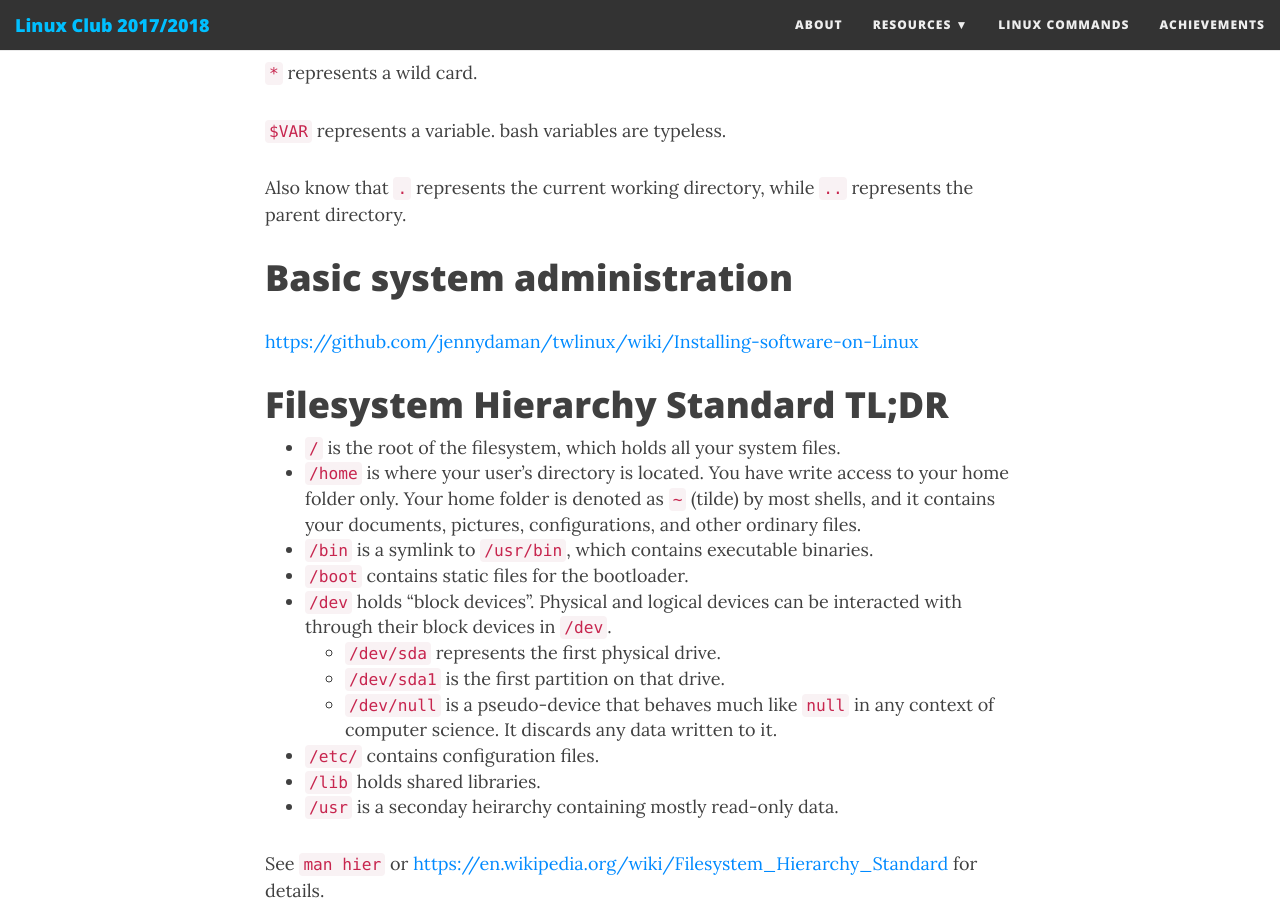
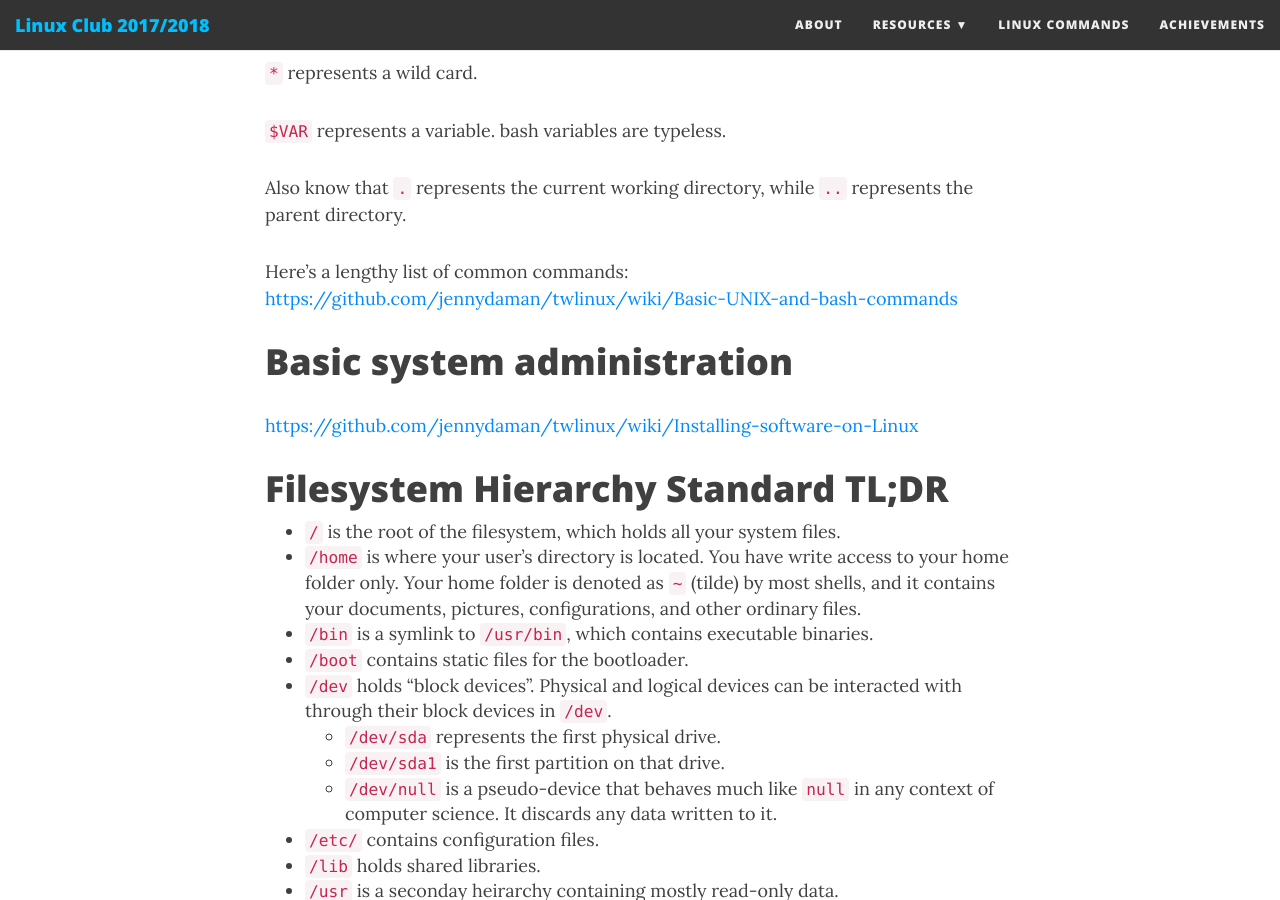
Before and after one commit to wsec/club, a Jekyll site: the page built from docs/_posts/2017-10-10-shell-scripts.md, in a window 1280 px wide and 900 px high, scrolled down 909 px. Built offline with Jekyll 4.4.1, drawn with Linux system fonts in a browser that asks for light colours; nearby versions of some CDN libraries; comment, search, counter and statistics services are not loaded.

Commit message:
Clean up documentation

```diff
--- a/docs/_posts/2017-10-10-shell-scripts.md
+++ b/docs/_posts/2017-10-10-shell-scripts.md
@@ -19,6 +19,8 @@ The most basic shell is `sh`.
 `$VAR` represents a variable. bash variables are typeless.
 
 Also know that `.` represents the current working directory, while `..` represents the parent directory.
+
+Here's a lengthy list of common commands: <https://github.com/jennydaman/twlinux/wiki/Basic-UNIX-and-bash-commands>
 
 # Basic system administration
 
```
Also changed, not shown: README.md, docs/README.md.
